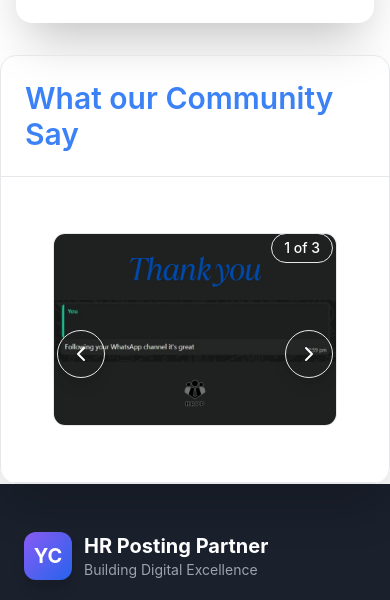
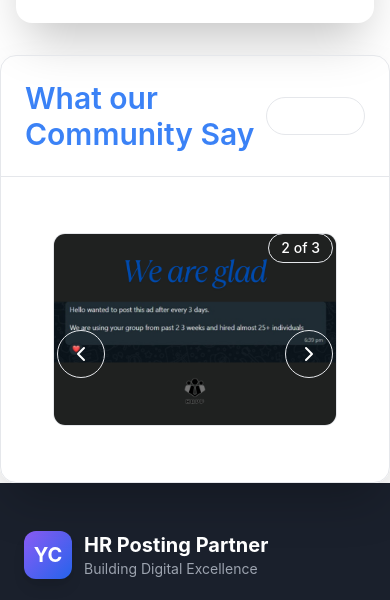
Before and after one commit to yahya9801/hrrp-website, a Gatsby site: page / in a window 390 px wide. Shown: the part 5636-6236 px from the top of the page. Built offline with nearby package versions, Linux system fonts and the light colour scheme; Gatsby itself is replaced by a stand-in of ours.

Commit message:
Slider fixed

```diff
--- a/src/components/homePageSlider.js
+++ b/src/components/homePageSlider.js
@@ -2,173 +2,134 @@ import React, { useState, useEffect, useRef, useCallback } from 'react';
 import { ChevronLeft, ChevronRight, Pause, Play } from 'lucide-react';
 import community1 from '../images/community_1.png';
 import community2 from '../images/community_2.png';
-
 import community3 from '../images/community_3.png';
 
-
 const HomePageSlider = () => {
-  // Sample images - replace with your actual image URLs
   const images = [
     { id: 1, src: community1, alt: 'Mountain landscape' },
     { id: 2, src: community2, alt: 'Forest path' },
     { id: 3, src: community3, alt: 'Ocean waves' },
-      ];
+  ];
 
   const [currentIndex, setCurrentIndex] = useState(0);
   const [isPlaying, setIsPlaying] = useState(true);
   const [isTransitioning, setIsTransitioning] = useState(false);
+  const [visibleSlides, setVisibleSlides] = useState(window.innerWidth < 768 ? 1 : 3);
+
   const sliderRef = useRef(null);
   const autoPlayRef = useRef(null);
+  const totalSlides = images.length;
+  const clonedCount = visibleSlides;
+  const extendedImages = [...images.slice(-clonedCount), ...images, ...images.slice(0, clonedCount)];
 
-  // Create extended array for seamless loop - duplicate first 3 and last 3
-  const extendedImages = [...images.slice(-3), ...images, ...images.slice(0, 3)];
-  const totalSlides = images.length;
+  const slideWidthPercent = useRef(visibleSlides === 1 ? 100 : 100 / visibleSlides);
 
-  const goToSlide = (index, smooth = true) => {
+  // Handle screen resize
+  useEffect(() => {
+    const handleResize = () => {
+      const newVisibleSlides = window.innerWidth < 768 ? 1 : 3;
+      setVisibleSlides(newVisibleSlides);
+      slideWidthPercent.current = newVisibleSlides === 1 ? 100 : 100 / newVisibleSlides;
+      setCurrentIndex(newVisibleSlides); // Reset index to avoid errors
+      requestAnimationFrame(() => {
+        updateSlidePosition(newVisibleSlides, false);
+      });
+    };
+    window.addEventListener('resize', handleResize);
+    return () => window.removeEventListener('resize', handleResize);
+  }, []);
+
+  const updateSlidePosition = (index, smooth = true) => {
+    if (sliderRef.current) {
+      sliderRef.current.style.transition = smooth ? 'transform 0.5s ease-in-out' : 'none';
+      sliderRef.current.style.transform = `translateX(-${index * slideWidthPercent.current}%)`;
+    }
+  };
+
+  const goToSlide = (index) => {
     if (isTransitioning) return;
-
     setIsTransitioning(true);
     setCurrentIndex(index);
+    updateSlidePosition(index);
 
-    // Check if we're on mobile or desktop
-    const isMobile = window.innerWidth < 768; // Mobile breakpoint
-
-    // For mobile, we translate by 100% for each slide
-    // For desktop, we translate by 33.333% for each slide (showing 3 slides)
-    const slideWidth = isMobile ? 100 : 33.333;
-
-    if (sliderRef.current) {
-      // Apply smooth transition if necessary
-      sliderRef.current.style.transition = smooth ? 'transform 0.5s ease-in-out' : 'none';
-
-      // Calculate the translate value
-      sliderRef.current.style.transform = `translateX(-${index * slideWidth}%)`;
-      console.log(index * slideWidth)
-    }
-
-    // setTimeout(() => {
-    //   setIsTransitioning(false);
-
-    //   // Seamless loop handling
-    //   if (index >= totalSlides) {
-    //     const newIndex = index - totalSlides; // Loop to the start
-    //     setCurrentIndex(newIndex);
-    //     if (sliderRef.current) {
-    //       sliderRef.current.style.transition = 'none';
-    //       sliderRef.current.style.transform = `translateX(-${newIndex * slideWidth}%)`;
-    //     }
-    //   } else if (index < 0) {
-    //     const newIndex = totalSlides + index; // Loop to the end
-    //     setCurrentIndex(newIndex);
-    //     if (sliderRef.current) {
-    //       sliderRef.current.style.transition = 'none';
-    //       sliderRef.current.style.transform = `translateX(-${newIndex * slideWidth}%)`;
-    //     }
-    //   }
-    // }, 500);
+    setTimeout(() => {
+      let adjustedIndex = index;
+      if (index >= totalSlides + clonedCount) {
+        adjustedIndex = clonedCount;
+        updateSlidePosition(adjustedIndex, false);
+      } else if (index < clonedCount) {
+        adjustedIndex = totalSlides + clonedCount - 1;
+        updateSlidePosition(adjustedIndex, false);
+      }
+      setCurrentIndex(adjustedIndex);
+      setIsTransitioning(false);
+    }, 500);
   };
 
+  const nextSlide = () => goToSlide(currentIndex + 1);
+  const prevSlide = () => goToSlide(currentIndex - 1);
 
-  const nextSlide = () => {
-    goToSlide(currentIndex + 1);
+  const startAutoPlay = useCallback(() => {
+    stopAutoPlay();
+    autoPlayRef.current = setInterval(() => {
+      goToSlide(currentIndex + 1);
+    }, 4000);
+  }, [currentIndex]);
+
+  const stopAutoPlay = () => {
+    if (autoPlayRef.current) clearInterval(autoPlayRef.current);
   };
 
-  const prevSlide = () => {
-    goToSlide(currentIndex - 1);
+  const toggleAutoPlay = () => {
+    setIsPlaying((prev) => !prev);
   };
 
-  const startAutoPlay = useCallback(() => {
-    if (autoPlayRef.current) clearInterval(autoPlayRef.current);
-    autoPlayRef.current = setInterval(() => {
-      setCurrentIndex(prev => (prev + 1) % totalSlides);
-    }, 4000);
-  }, [totalSlides]);
+  useEffect(() => {
+    if (isPlaying) startAutoPlay();
+    return stopAutoPlay;
+  }, [isPlaying, startAutoPlay]);
 
-  const stopAutoPlay = useCallback(() => {
-    if (autoPlayRef.current) {
-      clearInterval(autoPlayRef.current);
-      autoPlayRef.current = null;
-    }
-  }, []);
+  useEffect(() => {
+    setCurrentIndex(clonedCount);
+    updateSlidePosition(clonedCount, false);
+  }, [visibleSlides]);
 
-  const toggleAutoPlay = () => {
-    setIsPlaying(!isPlaying);
+  const [touchStart, setTouchStart] = useState(0);
+  const [touchEnd, setTouchEnd] = useState(0);
+  const handleTouchStart = (e) => setTouchStart(e.targetTouches[0].clientX);
+  const handleTouchMove = (e) => setTouchEnd(e.targetTouches[0].clientX);
+  const handleTouchEnd = () => {
+    if (!touchStart || !touchEnd) return;
+    const distance = touchStart - touchEnd;
+    if (distance > 50) nextSlide();
+    if (distance < -50) prevSlide();
+    setTouchStart(0);
+    setTouchEnd(0);
   };
 
-  // Handle touch/drag for mobile
-  const [touchStart, setTouchStart] = useState(0);
-  const [touchEnd, setTouchEnd] = useState(0);
-
-  const handleTouchStart = (e) => {
-    setTouchStart(e.targetTouches[0].clientX);
-  };
-
-  const handleTouchMove = (e) => {
-    setTouchEnd(e.targetTouches[0].clientX);
-  };
-
-  const handleTouchEnd = () => {
-    if (!touchStart || !touchEnd) return;
-
-    const distance = touchStart - touchEnd;
-    const isLeftSwipe = distance > 50;
-    const isRightSwipe = distance < -50;
-
-    if (isLeftSwipe) nextSlide();
-    if (isRightSwipe) prevSlide();
-  };
-
-  // Auto-play effect
-  // useEffect(() => {
-  //   if (isPlaying) {
-  //     startAutoPlay();
-  //   } else {
-  //     stopAutoPlay();
-  //   }
-
-  //   return () => stopAutoPlay();
-  // }, [isPlaying, startAutoPlay, stopAutoPlay]);
-
-  // Separate effect to handle slide transitions
-  // useEffect(() => {
-  //   const isMobile = window.innerWidth < 768;
-  //   if (sliderRef.current) {
-  //     sliderRef.current.style.transition = 'transform 0.5s ease-in-out';
-
-  //     const slideWidth = isMobile ? 100 : 33.333;
-
-  //     sliderRef.current.style.transform = `translateX(-${(currentIndex +3)* slideWidth}%)`;
-
-  //   }
-  // }, [currentIndex]);
+  const displayIndex = ((currentIndex - clonedCount + totalSlides) % totalSlides) + 1;
 
   return (
-    <div className="relative sm:w-fullw-full max-w-7xl mx-auto bg-gradient-to-br from-slate-900 via-slate-800 to-slate-900 rounded-2xl overflow-hidden shadow-2xl border border-slate-700/50">
-      {/* Header */}
+    <div className="relative w-full max-w-7xl mx-auto bg-gradient-to-br from-slate-900 via-slate-800 to-slate-900 rounded-2xl overflow-hidden shadow-2xl border border-slate-700/50">
       <div className="flex justify-between items-center p-6 bg-black/30 backdrop-blur-md border-b border-white/10">
-        <div>
-          <h2 className="text-3xl font-semibold text-blue-500">What our Community Say</h2>
-          {/* <p className="text-slate-300 text-sm">Discover amazing landscapes</p> */}
-        </div>
-        {/* <button
+        <h2 className="text-3xl font-semibold text-blue-500">What our Community Say</h2>
+        <button
           onClick={toggleAutoPlay}
-          className="flex items-center space-x-2 px-4 py-2 bg-white/10 hover:bg-white/20 rounded-full transition-all duration-300 text-white backdrop-blur-sm border border-white/20 hover:border-white/30"
+          className="flex items-center space-x-2 px-4 py-2 bg-white/10 hover:bg-white/20 rounded-full text-white border border-white/20"
         >
           {isPlaying ? <Pause size={16} /> : <Play size={16} />}
           <span className="text-sm font-medium">{isPlaying ? 'Pause' : 'Play'}</span>
-        </button> */}
+        </button>
       </div>
 
-      {/* Slider Container */}
       <div className="m-10 relative overflow-hidden bg-gradient-to-r from-slate-800/50 to-slate-700/50">
-        {/* Current slide indicator */}
-        <div className="absolute top-4 right-4 z-10 px-3 py-1 bg-black/50 backdrop-blur-sm rounded-full text-white text-sm font-medium border border-white/20">
-          {currentIndex + 1} of {totalSlides}
+        <div className="absolute top-4 right-4 z-10 px-3 py-1 bg-black/50 rounded-full text-white text-sm font-medium border border-white/20">
+          {displayIndex} of {totalSlides}
         </div>
 
         <div
           ref={sliderRef}
-          className="flex transition-transform duration-500 ease-in-out"
+          className="flex"
           onTouchStart={handleTouchStart}
           onTouchMove={handleTouchMove}
           onTouchEnd={handleTouchEnd}
@@ -176,80 +137,36 @@ const HomePageSlider = () => {
           {extendedImages.map((image, index) => (
             <div
               key={`${image.id}-${index}`}
-              className="w-full sm:w-1/3 flex-shrink-0 px-3 py-4"
+              className="flex-shrink-0 px-3 py-4"
+              style={{ width: `${slideWidthPercent.current}%` }}
             >
-              <div className="relative group overflow-hidden rounded-xl bg-gradient-to-br from-purple-600/10 to-blue-600/10 backdrop-blur-sm border border-white/10 hover:border-white/20 transition-all duration-300">
+              <div className="relative group overflow-hidden rounded-xl bg-gradient-to-br from-purple-600/10 to-blue-600/10 border border-white/10 hover:border-white/20">
                 <div className="aspect-video overflow-hidden rounded-lg">
                   <img
                     src={image.src}
                     alt={image.alt}
                     className="w-full h-full object-cover transition-all duration-700 group-hover:scale-110 group-hover:brightness-110"
-                    loading="lazy"
                   />
                 </div>
-
-
-                {/* Subtle glow effect */}
-                <div className="absolute -inset-1 bg-gradient-to-r from-purple-500/20 to-blue-500/20 rounded-xl opacity-0 group-hover:opacity-100 transition-opacity duration-300 -z-10 blur-sm"></div>
               </div>
             </div>
           ))}
         </div>
 
-        {/* Navigation Arrows */}
         <button
           onClick={prevSlide}
           disabled={isTransitioning}
-          aria-label="Previous slide"
-          className="absolute left-4 top-1/2 -translate-y-1/2 w-12 h-12 bg-black/40 hover:bg-black/60 backdrop-blur-md rounded-full flex items-center justify-center text-white transition-all duration-300 hover:scale-110 disabled:opacity-50 disabled:cursor-not-allowed border border-white/20 hover:border-white/30 shadow-lg"
+          className="absolute left-4 top-1/2 -translate-y-1/2 w-12 h-12 bg-black/40 hover:bg-black/60 rounded-full text-white flex items-center justify-center border border-white/20 hover:border-white/30"
         >
           <ChevronLeft size={24} />
         </button>
-
         <button
           onClick={nextSlide}
           disabled={isTransitioning}
-          aria-label="Next slide"
-          className="absolute right-4 top-1/2 -translate-y-1/2 w-12 h-12 bg-black/40 hover:bg-black/60 backdrop-blur-md rounded-full flex items-center justify-center text-white transition-all duration-300 hover:scale-110 disabled:opacity-50 disabled:cursor-not-allowed border border-white/20 hover:border-white/30 shadow-lg"
+          className="absolute right-4 top-1/2 -translate-y-1/2 w-12 h-12 bg-black/40 hover:bg-black/60 rounded-full text-white flex items-center justify-center border border-white/20 hover:border-white/30"
         >
           <ChevronRight size={24} />
         </button>
-      </div>
-
-      {/* Bottom section with dots and progress */}
-      <div className="bg-black/20 backdrop-blur-md border-t border-white/10">
-        {/* Dots Indicator */}
-        {/* <div className="flex justify-center items-center space-x-3 pt-4 pb-2">
-          {images.map((_, index) => (
-            <button
-              key={index}
-              onClick={() => goToSlide(index)}
-              disabled={isTransitioning}
-              aria-label={`Go to slide ${index + 1}`}
-              className={`transition-all duration-300 hover:scale-125 disabled:cursor-not-allowed ${
-                index === currentIndex
-                  ? 'w-8 h-3 bg-gradient-to-r from-purple-500 to-blue-500 rounded-full shadow-lg shadow-purple-500/30'
-                  : 'w-3 h-3 bg-white/30 hover:bg-white/50 rounded-full'
-              }`}
-            />
-          ))}
-        </div> */}
-
-        {/* Progress Bar */}
-        {/* <div className="px-6 pb-4">
-          <div className="w-full h-1 bg-white/10 rounded-full overflow-hidden">
-            <div
-              className="h-full bg-gradient-to-r from-purple-500 via-blue-500 to-cyan-500 transition-all duration-300 rounded-full shadow-sm"
-              style={{
-                width: `${((currentIndex + 1) / totalSlides) * 100}%`,
-              }}
-            />
-          </div>
-          <div className="flex justify-between items-center mt-2 text-xs text-slate-400">
-            <span>Progress</span>
-            <span>{Math.round(((currentIndex + 1) / totalSlides) * 100)}%</span>
-          </div>
-        </div> */}
       </div>
     </div>
   );
```
